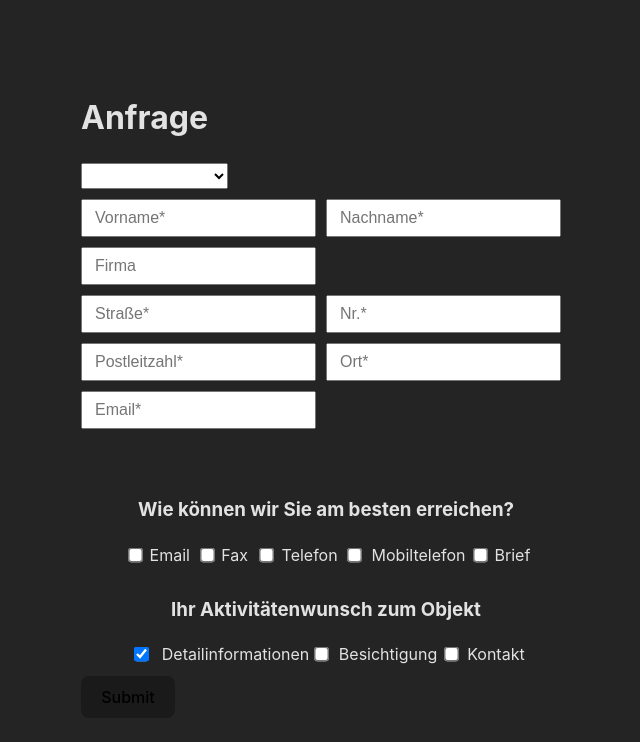
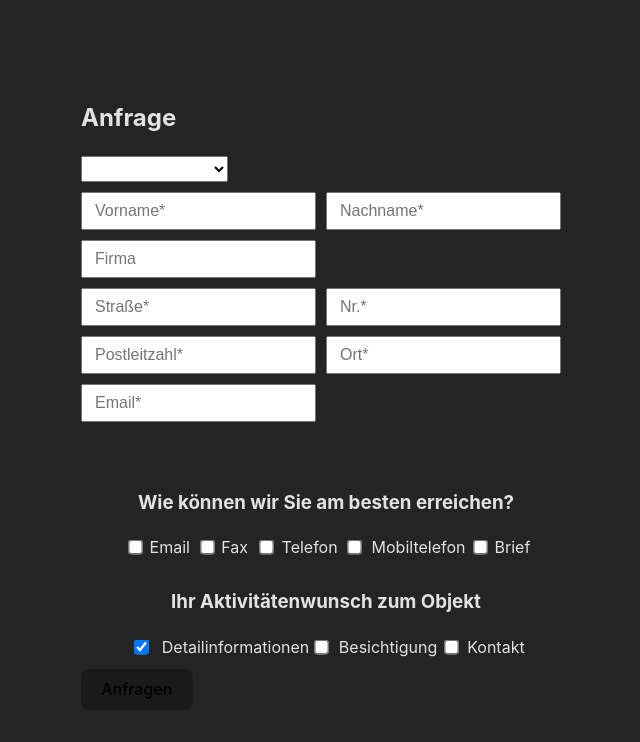
Before and after one commit to buchristo/immoDemo, a React (Vite) app in the folder immodemoFRONT/Immo-Demo/: page / in a window 1280 px wide. Shown: the top 742 px of the page, without its empty margins (314-954 px from the left). Built offline with nearby package versions, Linux system fonts and the light colour scheme.

Commit message:
change header from h1 to h2, change button label to Anfragen

```diff
--- a/immodemoFRONT/Immo-Demo/src/components/RequestForm.jsx
+++ b/immodemoFRONT/Immo-Demo/src/components/RequestForm.jsx
@@ -73,7 +73,7 @@ const handleSubmit = async (e) => {
         <>
             <div>
                 <div className="Header">
-                    <h1>Anfrage</h1>
+                    <h2>Anfrage</h2>
                 </div>
                 <div className="formContainer">
                     <form onSubmit={handleSubmit}>
@@ -108,7 +108,7 @@ const handleSubmit = async (e) => {
                             requestDetails = {requestDetails}
                         />
                         <div className="buttonContainer">
-                            <button>Submit</button>
+                            <button>Anfragen</button>
                         </div>
                     </form>
                 </div>
```
